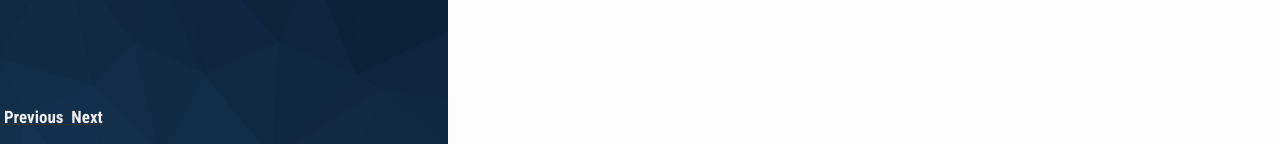
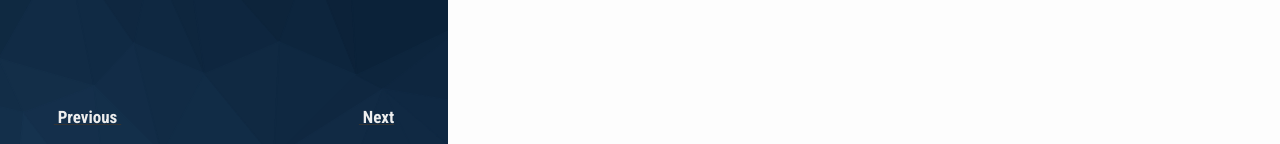
Before and after one commit to pierceray/ericcloninger.com, a Jekyll site: the page built from _posts/personal/2009-06-19-Fool-in-the-rain.html, in a window 1280 px wide. Shown: the part 753-897 px from the top of the page. Built offline with Jekyll 4.4.1, drawn with Linux system fonts in a browser that asks for light colours; some web fonts are replaced.

Commit message:
Styled the sidebar previous/next links
* positioned the container absolutely
* set the container to 100% of the parent
* Added some margin to the bottom so that it wasn't flush
* added margin left/right relative to the .switcher size so the panel wouldn't close when click on the next
* moved the font color up to the container level so it would apply to both items
* removed the units off of the bottom: 0;

```diff
--- a/assets/_sass/_layout.scss
+++ b/assets/_sass/_layout.scss
@@ -174,11 +174,16 @@ a {
   bottom: 20%;
   width: 80%;
   left: 10%;
+
   .heading a {
     position: relative;
     margin-right: 5px;
     text-decoration: none;
-    &:hover { text-decoration: underline; }
+
+    &:hover {
+      text-decoration: underline;
+    }
+
     &:not(:last-child):after {
       content: " , ";
       position: absolute;
@@ -196,30 +201,37 @@ a {
 .alignleft {
 	float: left;
 }
+
 .alignright {
 	float: right;
 }
 
-.sidebar-alignleft {
-	float: left;
-	color: #eee;
-}
-.sidebar-alignright {
-	float: right;
+.prev-next{
+  width: 100%;
 }
 
-.prev-next{
-	width: 100%;
+/* Side Bar Previous Next */
+// Position the div to absolutely at the bottom of the page and give it a
+// 100% width of it's parent container.
+.sidebar-prev-next {
+  position: absolute;
+  bottom: 0;
+  margin-bottom: 1em;
+  width: 100%;
+  color: #eee;
 }
 
-.sidebar-prev-next{
-	position:fixed;
-	bottom: 0px;
+.sidebar-alignleft {
+  float: left;
+  margin-left: 12%;
 }
 
+.sidebar-alignright {
+  float: right;
+  margin-right: 12%;
+}
 
-.sidebar-title
-{
+.sidebar-title {
   height: 3em;
   text-transform: uppercase;
   font-weight: bold;
@@ -230,10 +242,9 @@ a {
   color: #eee;
 }
 
-.sidebar-summary
-{
+.sidebar-summary {
   height: 14px;
-  font: normal 17px/1.5 'Fauna One', "Helvetica Neue", "Helvetica", Arial, sans-serif;
+  font: normal 17px/1.5 "Fauna One", "Helvetica Neue", "Helvetica", Arial, sans-serif;
   width: 100%;
   height: 100%;
   color: #ccc;
```
